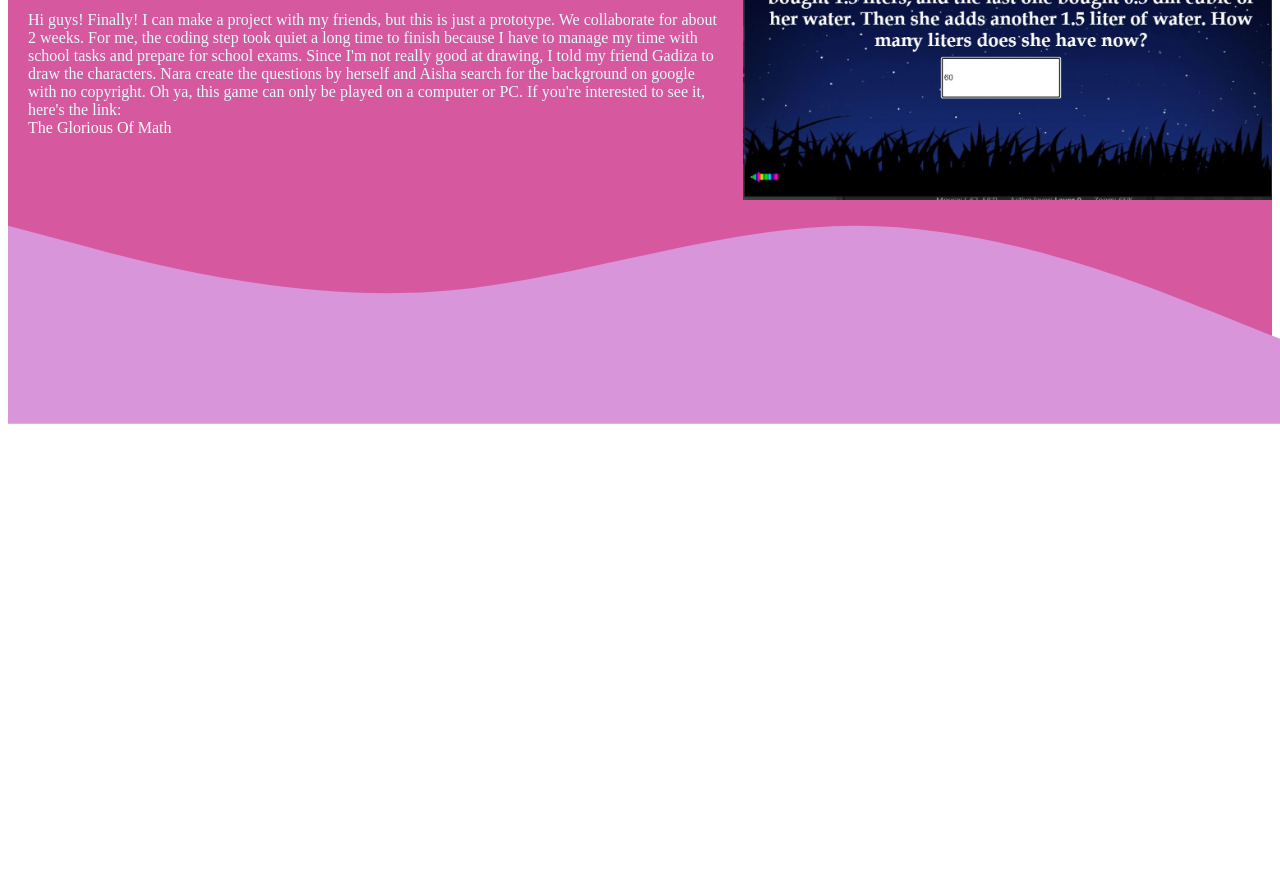
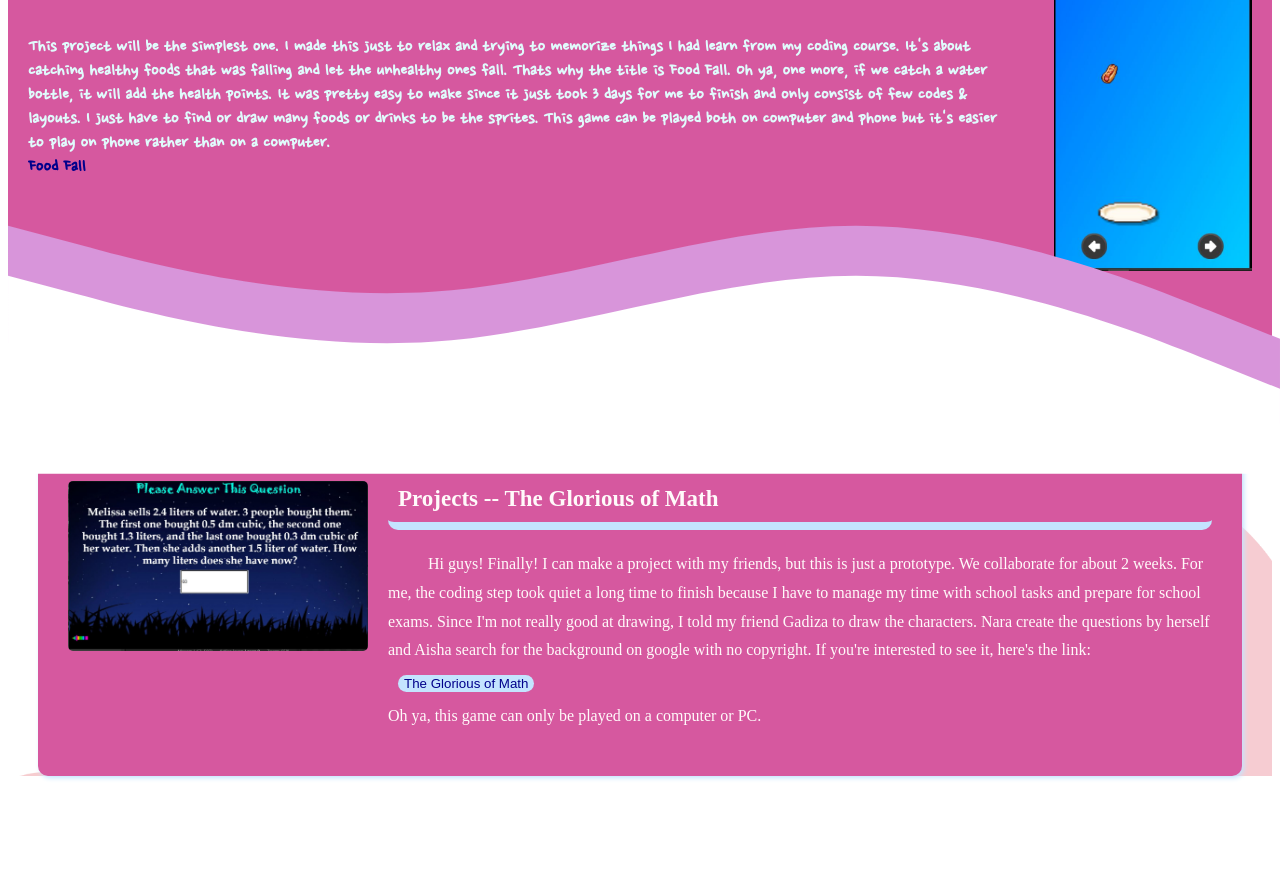
Before and after one commit to AmiraProjects/Personal-Blog, a plain HTML site: page index.html in a window 1280 px wide. Shown: the part 259-1135 px from the top of the page. Before the commit the page ends 800 px from the top, so only its background shows below. Drawn offline with Linux system fonts and the light colour scheme; a web font is replaced by a local one.

Commit message:
Add Content

```diff
--- a/index.html
+++ b/index.html
@@ -7,22 +7,25 @@
 
     <script src="https://kit.fontawesome.com/f90068558c.js" crossorigin=”anonymous”></script>
     <link rel="stylesheet" type="text/css" href="style.css">
+    <link href="https://fonts.googleapis.com/css2?family=Edu+TAS+Beginner:wght@400..700&family=Nanum+Pen+Script&family=Sevillana&display=swap" rel="stylesheet">
 </head>
 <body>
     <header>
         <div class="main-header">
             <h3 class="header-info">
-                <a href="index.html"><i></i>Me, Amira!</a>
+                <a href="index.html">Me, Amira!</a>
             </h3>
             <nav>
                 <div class="dropdown">
+                        <div>
+                            <a href="index.html">Home</a>
+                        </div>
                     <div class="dropdown-content">
-                        <a href="index.html">Home</a>
-                        <!-- <ul>
-                            <li class="dropdown-item">Projects</li>
-                            <li class="dropdown-item">My Thoughts</li>
-                            <li class="dropdown-item">Short Story</li>
-                        </ul> -->
+                        <ul>
+                            <li class="dropdown-item"><a href="#projects" class="dropdown-item">Projects</a></li>
+                            <li class="dropdown-item"><a href="#thoughts" class="dropdown-item">My Thoughts</a></li>
+                            <li class="dropdown-item"><a href="#story" class="dropdown-item">Short Story</a></li>
+                        </ul>
                     </div>
                 </div>
                 <a href="contact.html">Contacts</a>
@@ -36,22 +39,24 @@
                 <h1 class="jumbotron-title">Most Viewed Content!</h1>
                 <div class="header-flex">
                     <div>
-                        <h2 class="jumbotron-text">The Glorious Of Math</h2>
+                        <h2 class="jumbotron-text">Food Fall</h2>
                         <div class="mini-text-flex">
                             <p class="mini-text">
-                                Hi guys! Finally! I can make a project with my friends, but this is just a prototype.
-                                We collaborate for about 2 weeks. For me, the coding step took quiet a long time to finish because
-                                I have to manage my time with school tasks and prepare for school exams.
-                                Since I'm not really good at drawing, I told my friend Gadiza to draw the characters.
-                                Nara create the questions by herself and Aisha search for the background on google with no copyright.
-                                Oh ya, this game can only be played on a computer or PC.
-                                If you're interested to see it, here's the link: <br>
-                                <span><a href="https://thegloriousofmath.netlify.app" target="_blank" class="game-link">The Glorious Of Math</a></span>
+                                This project will be the simplest one.
+                                I made this just to relax and trying to memorize things I had learn from my coding course.
+                                It's about catching healthy foods that was falling and let the unhealthy ones fall.
+                                Thats why the title is Food Fall.
+                                Oh ya, one more, if we catch a water bottle, it will add the health points.
+                                It was pretty easy to make since it just took 3 days for me to finish and only consist of few codes & layouts.
+                                I just have to find or draw many foods or drinks to be the sprites.
+
+                                This game can be played both on computer and phone but it's easier to play on phone rather than on a computer. <br>
+                                <a href="https://foodfall.netlify.app/" target="_blank" class="game-link">Food Fall</a>
                             </p>
                         </div>
                     </div>
                     <div>
-                        <img class="jumbotron-img" src="assets/math.JPG" alt="" width="auto" height="300">
+                        <img class="jumbotron-img" src="assets/Food fall.JPG" alt="" width="auto" height="300">
                     </div>
                 </div>
             </div>
@@ -62,8 +67,31 @@
             </path>
         </svg>
 
-        <section id="main-blog">
-
+        <svg xmlns="http://www.w3.org/2000/svg" viewBox="0 0 1440 320" class="wave1">
+            <path fill="#FFFFFF" fill-opacity="1" d="M0,96L80,117.3C160,139,320,181,480,170.7C640,160,800,96,960,96C1120,96,1280,160,1360,192L1440,224L1440,320L1360,320C1280,320,1120,320,960,320C800,320,640,320,480,320C320,320,160,320,80,320L0,320Z">
+            </path>
+        </svg>
+        <section id="projects" style="background-image: url(assets/bg.png); background-size: cover;">
+            <article class="my-project reveal">
+                <div class="article">
+                    <div class="article-img">
+                        <img src="assets/math.JPG" alt="">
+                    </div>
+                    <div class="description">
+                        <h3>Projects -- The Glorious of Math</h3>
+                        <p>Hi guys!
+                        Finally! I can make a project with my friends, but this is just a prototype.
+                        We collaborate for about 2 weeks.
+                        For me, the coding step took quiet a long time to finish because I have to manage my time with school tasks and prepare for school exams.
+                        Since I'm not really good at drawing, I told my friend Gadiza to draw the characters.
+                        Nara create the questions by herself and Aisha search for the background on google with no copyright.
+                        If you're interested to see it, here's the link: <br>
+                        <input type="submit" value="The Glorious of Math" class="submit"><br>
+                        Oh ya, this game can only be played on a computer or PC.
+                        </p>
+                    </div>
+                </div>
+            </article>
         </section>
     </main>
     <footer>
--- a/style.css
+++ b/style.css
@@ -1,5 +1,9 @@
-.main-header{
-    background-image: linear-gradient(to right, rgb(210, 0, 98), rgb(214, 88, 159));
+.main-header {
+  background-image: linear-gradient(
+    to right,
+    rgb(210, 0, 98),
+    rgb(214, 88, 159)
+  );
   padding-left: 10px;
   position: fixed;
   top: 0;
@@ -8,13 +12,14 @@
   height: 50px;
 }
 
-.header-info{
+.header-info {
   text-align: left;
   color: snow;
   padding: 0px;
   margin: 14px;
   position: absolute;
   left: 0px;
+  font-family: "Edu TAS Beginner", cursive;
 }
 
 .header-info a {
@@ -26,42 +31,48 @@
   background-color: transparent;
 }
 
-.dropdown{
+.dropdown {
   display: flex;
   flex-direction: column;
 }
 
-/* .dropdown-content{
+.dropdown-content {
   display: none;
-} */
+}
 
-.dropdown:hover .dropdown-content{
+.dropdown:hover .dropdown-content {
   display: block;
   position: absolute;
   top: 100%;
-    background-color: lightskyblue;
+  background-color: rgb(210, 0, 98);
 }
 
-.dropdown-item:hover{
-    background-color: whitesmoke;
+.dropdown-item:hover {
+  background-color: rgb(216, 149, 218);
   cursor: pointer;
 }
 
-a.dropdown-item{
+ul {
+  list-style-type: none;
+  padding: 0;
+  margin: 0;
+}
+
+a.dropdown-item {
   min-width: 100px;
   text-align: left;
 }
 
-li.dropdown-item:hover a.dropdown-item{
+li.dropdown-item:hover a.dropdown-item {
   text-align: left;
-    color: gainsboro;
-}
-
-.dropdown-item{
   color: black;
 }
 
-nav{
+.dropdown-item {
+  color: snow;
+}
+
+nav {
   position: absolute;
   right: 0;
   display: flex;
@@ -71,10 +82,12 @@ a{
   text-decoration: none;
   color: snow;
   padding: 15px;
+  float: right;
+}
+.game-link {
+  padding: 0;
+  color: darkblue;
   float: left;
-}
-.game-link{
-    padding: 0;
 }
 main {
   margin-top: 60px;
@@ -98,16 +111,19 @@ main {
   font-size: 30px;
   padding-bottom: 20px;
   padding-top: 20px;
+  font-family: "Sevillana", cursive;
 }
 .jumbotron-text {
   color: snow;
   text-align: left;
-    padding-bottom: 20px;
+  padding: 20px;
   border-bottom: 8px solid rgb(196, 228, 255);
+  font-family: "Edu TAS Beginner", cursive;
 }
 
 .jumbotron-img {
-    height: 300px;
+  height: 350px;
+  padding: 20px;
 }
 
 .mini-text-flex {
@@ -119,9 +135,61 @@ main {
   color: rgb(224, 251, 252);
   text-align: left;
   margin-right: 5px;
+  font-family: "Nanum Pen Script", cursive;
+  font-size: larger;
+  font-weight: bold;
 }
-.wave{
+.wave {
   position: absolute;
   top: 400px;
   /* z-index: 0; */
 }
+.wave1 {
+  position: absolute;
+  top: 450px;
+  /* z-index: 0; */
+}
+.article {
+  margin: 50px 30px 100px;
+  padding: 20px;
+  border-radius: 10px;
+  background-color: rgb(214, 88, 159);
+  box-shadow: 2px 2px 5px rgb(196, 228, 255);
+  display: flex;
+  justify-content: flex-start;
+  align-items: flex-start;
+}
+.article-img {
+  margin: 10px;
+}
+.article-img img {
+  width: 300px;
+  height: auto;
+  border-radius: 5px;
+}
+.description {
+  margin: 5px;
+}
+.description h3 {
+  margin: 0 5px 5px;
+  padding: 10px;
+  font-size: 23px;
+  color: snow;
+  border-bottom: 8px solid rgb(196, 228, 255);
+  border-radius: 10px;
+}
+.description p {
+  margin: 20px 5px;
+  padding: 0;
+  line-height: 1.8;
+  text-indent: 40px;
+  color: snow;
+}
+.submit{
+  border-style: none;
+  border-radius: 25px;
+  background-color: rgb(196, 228, 255);
+  margin: 10px;
+  cursor: pointer;
+  color: darkblue;
+}
```
Also changed, not shown: assets/bg.png (added). Lines whose indentation alone changed are shown as unchanged.
